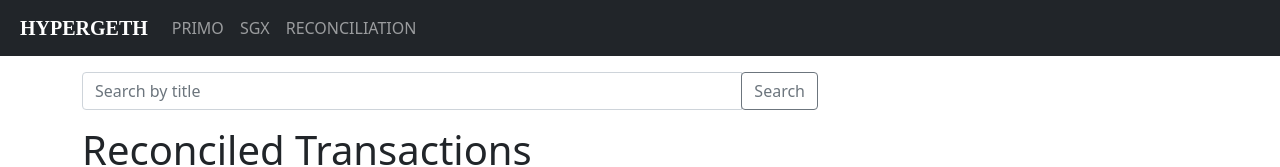
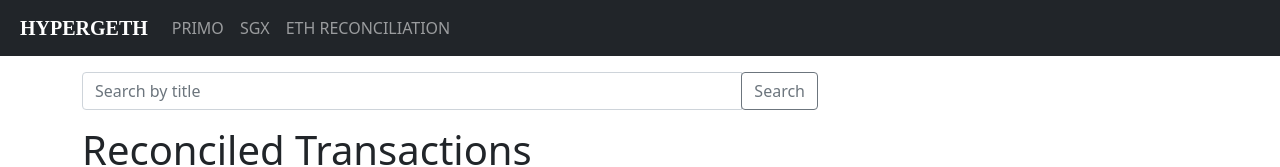
Before and after one commit to ersoonhao/Citi-fyp-eth-onchain-front, a React (Create React App) app: page / in a window 1280 px wide. Shown: the top 167 px of the page. Built offline with nearby package versions, Linux system fonts and the light colour scheme; no server answers.

Commit message:
Update App.js

```diff
--- a/src/App.js
+++ b/src/App.js
@@ -30,7 +30,7 @@ class App extends Component {
             </li>
             <li className="nav-item">
               <Link to={"/reconciliation"} className="nav-link">
-                RECONCILIATION
+                ETH RECONCILIATION
               </Link>
             </li>
           </div>
```
